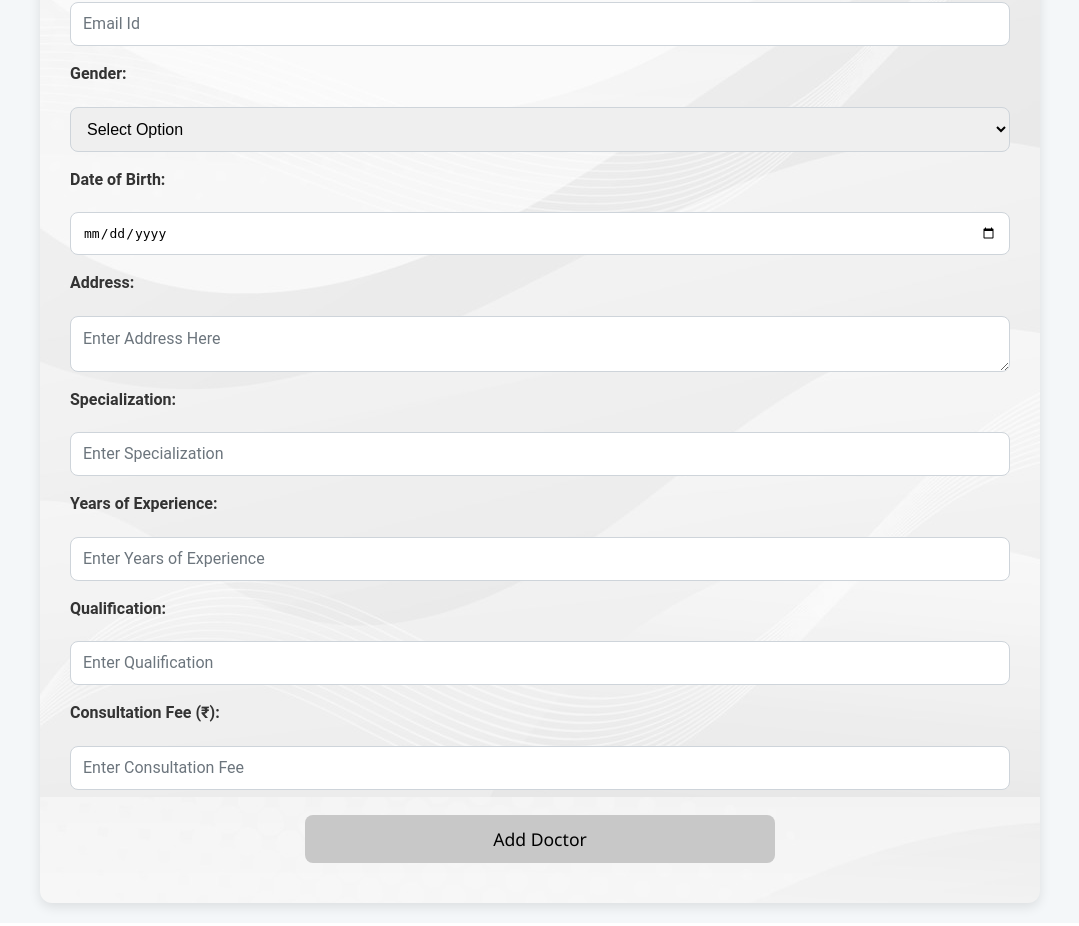
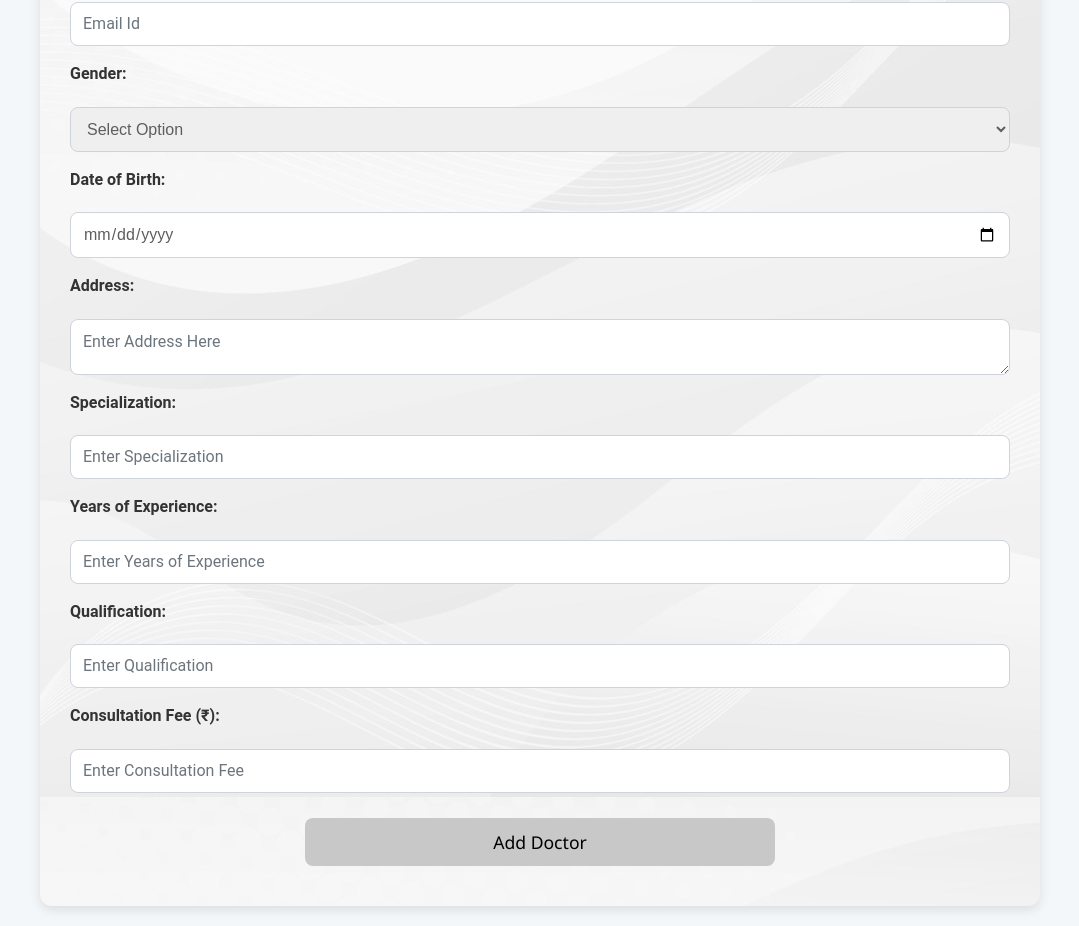
Before and after one commit to YashPhadtare12/Hospital-Management, a Flask app: page /add-doctor in a window 1280 px wide. Shown: the part 457-1383 px from the top of the page, without its empty margins (100-1179 px from the left). Run offline with Flask 3, Linux system fonts and the light colour scheme; the visitor is signed in with stand-in values (Sample User, id 1).

Commit message:
Update style.css

```diff
--- a/static/styles/style.css
+++ b/static/styles/style.css
@@ -103,12 +103,19 @@ button {
     border-radius: 8px;
     font-size: 1em;
     transition: border-color 0.3s, box-shadow 0.3s;
+    color:#5e5e5e;
+}
+
+input[type="date"]{
+    font-size: 1rem;
+    font-family: Arial, Helvetica, sans-serif;
+    color:#5e5e5e;
 }
 
 input:focus,
 select:focus,
 textarea:focus {
-    border-color: rgb(200, 200, 200);
+    border-color: rgb(82, 51, 236);
     outline: none;
     box-shadow: 0 0 8px rgba(120, 120, 120, 0.2);
 }
```
